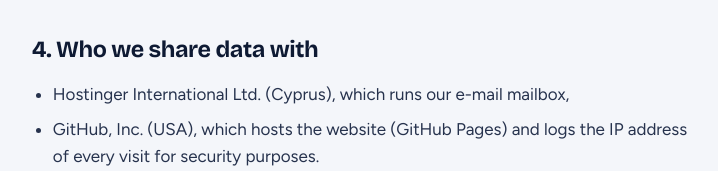
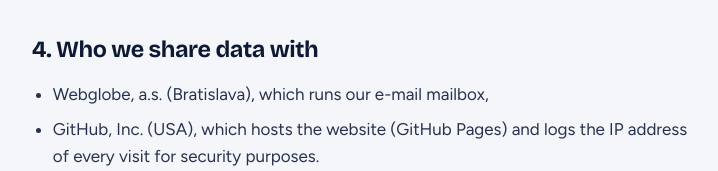
Before and after one commit to Apoliak7777/Review-QR-Cards, a plain HTML site: page en/privacy.html in a window 1280 px wide. Shown: the part 2281-2452 px from the top of the page, without its empty margins (280-998 px from the left). Drawn offline with Linux system fonts and the light colour scheme.

Commit message:
Ochrana údajov: e-mailovú schránku info@apoliak.sk prevádzkuje Webglobe, a.s. (nie Hostinger) (SK aj EN)

```diff
--- a/en/privacy.html
+++ b/en/privacy.html
@@ -76,7 +76,7 @@
 
       <h2>4. Who we share data with</h2>
       <ul>
-        <li>Hostinger International Ltd. (Cyprus), which runs our e-mail mailbox,</li>
+        <li>Webglobe, a.s. (Bratislava), which runs our e-mail mailbox,</li>
         <li>GitHub, Inc. (USA), which hosts the website (GitHub Pages) and logs the IP address of every visit for security purposes.</li>
       </ul>
       <p>If any provider processes data outside the European Union, this happens only on the basis of a European Commission adequacy decision or standard contractual clauses.</p>
```
Also changed, not shown: ochrana-osobnych-udajov.html (+1 -1 lines).
